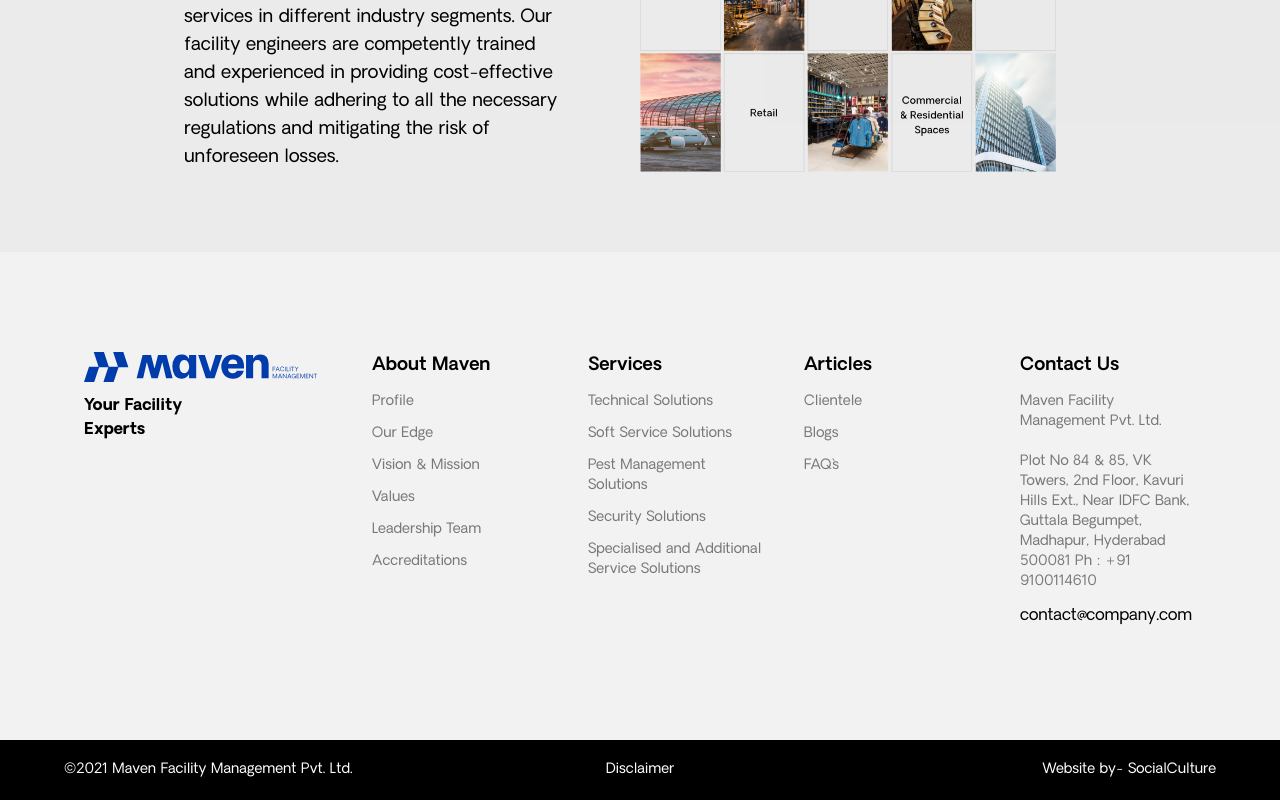
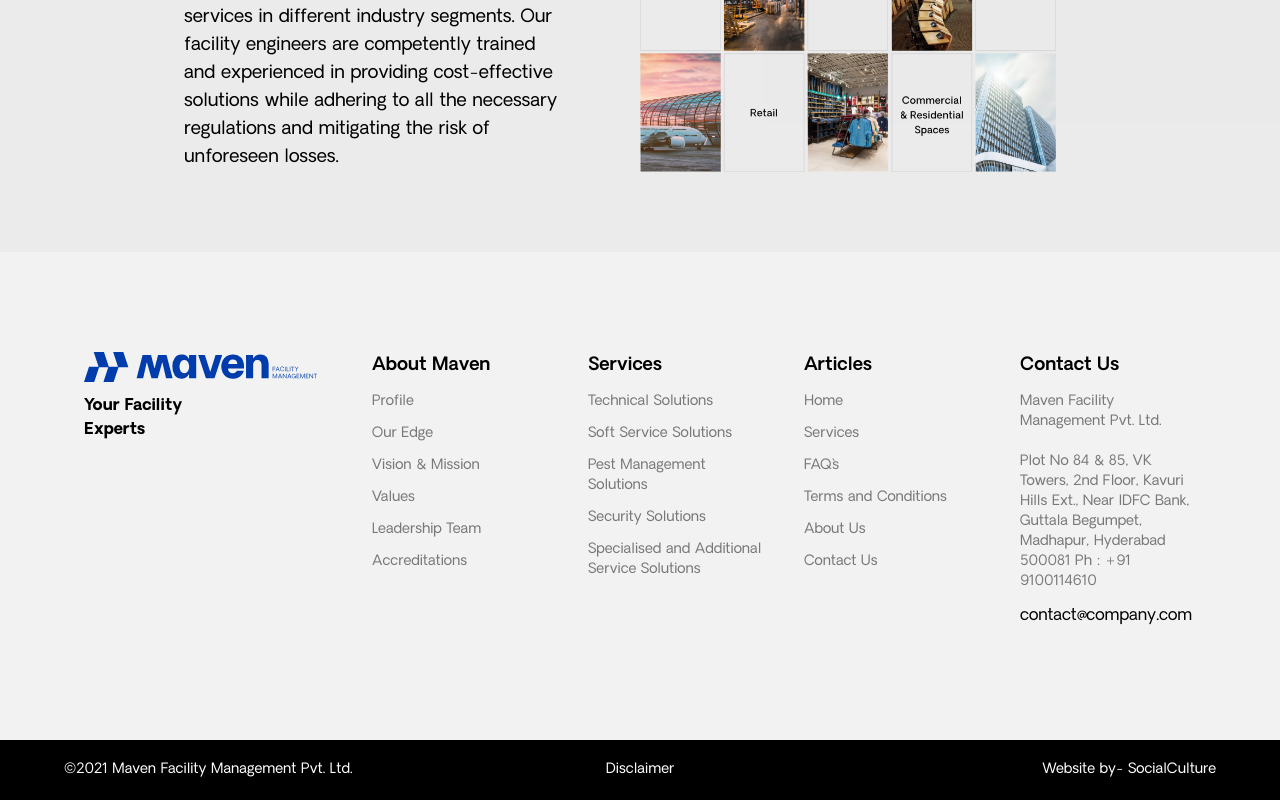
Before and after one commit to viveksinghup/vuestore, a Vue app: page / in a window 1280 px wide. Shown: the part 6990-7790 px from the top of the page. Built offline with nearby package versions, Linux system fonts and the light colour scheme.

Commit message:
Fixed last 4 points

```diff
--- a/src/components/common/Footer.vue
+++ b/src/components/common/Footer.vue
@@ -48,8 +48,8 @@
             v-for="(data, index) in footerCol3"
             :key="index"
             class="my-3 block text-sm opacity-50"
-            href="/#"
-            >{{ data }}</a
+            :href="data.url"
+            >{{ data.title }}</a
           >
         </div>
         <div class="p-5 md:w-1/4">
@@ -97,7 +97,32 @@ export default {
         "Security Solutions",
         "Specialised and Additional Service Solutions",
       ],
-      footerCol3: ["Clientele", "Blogs", "FAQ`s"],
+      footerCol3: [
+        {
+          title: "Home",
+          url: '/'
+        },
+        {
+          title: "Services",
+          url: '/services'
+        },
+        {
+          title: "FAQ`s",
+          url: '/faq'
+        },
+        {
+          title: "Terms and Conditions",
+          url: '/tnc'
+        },
+        {
+          title: "About Us",
+          url: '/about'
+        },
+        {
+          title: "Contact Us",
+          url: '/contact-us'
+        }
+        ],
     };
   },
 };
--- a/src/components/common/Header.vue
+++ b/src/components/common/Header.vue
@@ -13,9 +13,10 @@
         <div class="md:flex items-center justify-between py-7">
           <div class="flex justify-between items-center">
             <div class="text-2xl font-bold bg-gray-800 md:text-3xl w-40">
-              <router-link to="/"
-                ><img src="@/assets/images/MAVEN.png" class="w-full assets"
-              /></router-link>
+              <router-link to="/">
+                <img v-if="currentRouteName == 'About'" src="@/assets/white_logo.png" class="w-full assets"/>
+                <img v-else src="@/assets/images/MAVEN.png" class="w-full assets"/>
+              </router-link>
             </div>
             <div class="md:hidden">
               <button
@@ -93,12 +94,7 @@ export default {
       return this.currentRouteName == "About"
         ? "bg-black text-white"
         : "text-black header-color";
-    },
-    getLogo() {
-      return this.currentRouteName == "About"
-        ? "@/assets/images/maven-white.svg"
-        : "@/assets/images/MAVEN.png";
-    },
+    }
   },
   methods: {
     onScroll() {
--- a/src/components/pages/About.vue
+++ b/src/components/pages/About.vue
@@ -92,9 +92,7 @@
             sm:grid-cols-1
             md:grid-cols-2
             xl:grid-cols-3
-            gap-10
             mt-6
-            -mx-10
           "
         >
           <div
@@ -190,9 +188,7 @@
             sm:grid-cols-1
             md:grid-cols-2
             xl:grid-cols-2
-            gap-4
             mt-6
-            md:px-32
           "
         >
           <div
@@ -228,9 +224,9 @@
       <div>
         <div class="flex justify-center flex-col items-center mt-6 md:px-40">
           <div class="flex bg-opacity-20 mb-16 bg-gray10 flex-col md:flex-row">
-            <div class="w-96 h-96">
+            <div class="md:w-96 md:h-96">
               <img
-                class="w-full object-cover h-full"
+                class="object-cover h-full"
                 src="@/assets/images/avatar/user1.webp"
               />
             </div>
@@ -256,17 +252,17 @@
                 reach your goals.
               </p>
             </div>
-            <div class="w-96 h-96">
+            <div class="md:w-96 md:h-96">
               <img
-                class="w-full object-cover h-full"
+                class="object-cover h-full"
                 src="@/assets/images/avatar/user2.webp"
               />
             </div>
           </div>
           <div class="flex bg-opacity-20 mb-16 bg-gray10 flex-col md:flex-row">
-            <div class="w-96 h-96">
+            <div class="md:w-96 md:h-96">
               <img
-                class="w-full object-cover h-full"
+                class="object-cover h-full"
                 src="@/assets/images/avatar/user3.webp"
               />
             </div>
--- a/src/components/pages/Services.vue
+++ b/src/components/pages/Services.vue
@@ -127,8 +127,7 @@
             sm:grid-cols-1
             md:grid-cols-2
             xl:grid-cols-2
-            gap-8 -mx-10
-          pt-10
+            pt-10
           ">
           <div class="flex flex-col px-10 py-5">
             <div class="flex-1">
@@ -277,7 +276,6 @@
             sm:grid-cols-1
             md:grid-cols-2
             xl:grid-cols-2
-            gap-4 -mx-14
             "
             >
             <div v-for="(data,index) in solutions" :key="index" class="flex flex-col px-14 pt-10">
```
Also changed, not shown: src/assets/white_logo.png (added).
